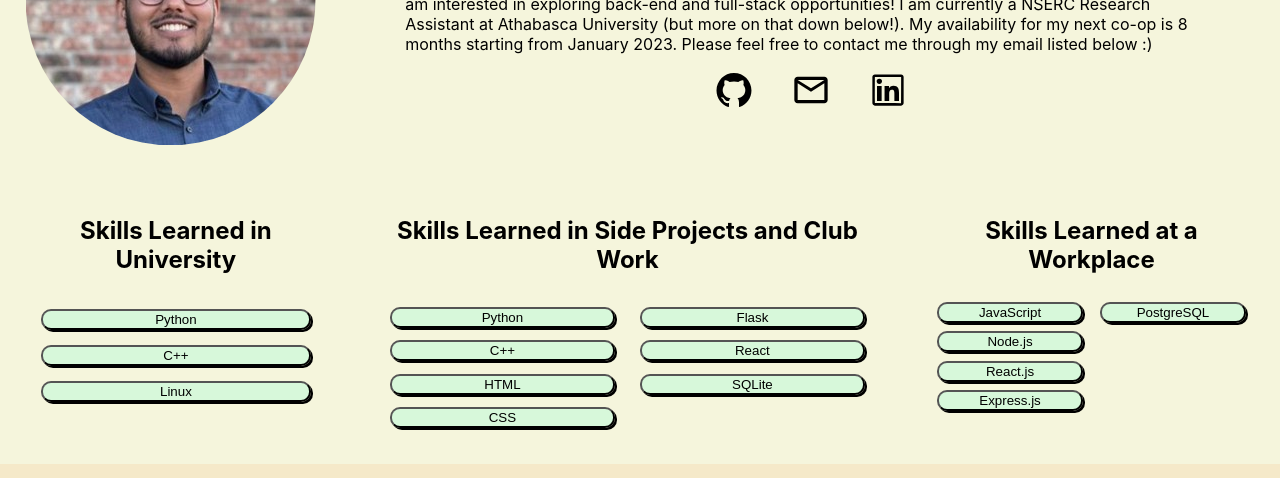
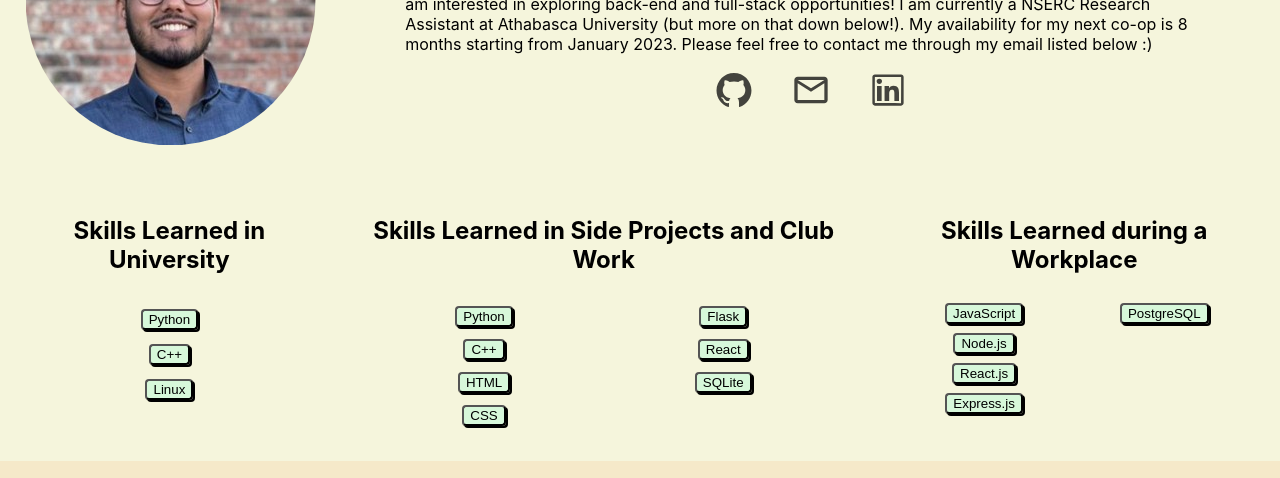
Before and after one commit to Harsh528123/PersonalWebsite, a React (Create React App) app in the folder personalwebsite/: page / in a window 1280 px wide. Shown: the part 235-713 px from the top of the page. Built offline with nearby package versions, Linux system fonts and the light colour scheme.

Commit message:
fixed skill buttons

```diff
--- a/personalwebsite/src/App.css
+++ b/personalwebsite/src/App.css
@@ -1,4 +1,5 @@
 .App{
     display:flex;
     flex-direction: column;
+    scroll-snap-type: y mandatory;
 }
--- a/personalwebsite/src/components/Intro.css
+++ b/personalwebsite/src/components/Intro.css
@@ -39,8 +39,12 @@
     text-align: center;
     margin-bottom:0px;
 }
+.SocialMedia{
+    opacity: 85%;
+    color: aquamarine;
+}
 .SocialMedia:hover{
-    opacity: 65%;
+    opacity: 100%;
 }
 
 
--- a/personalwebsite/src/components/Skills.css
+++ b/personalwebsite/src/components/Skills.css
@@ -15,14 +15,14 @@
 }
 .OverallSkills button {
     display:flex;
-    width:90%;
+    width:auto;
     justify-content: center;
     margin-top:5%;
-    border-radius: 10px;
-    -webkit-border-radius: 10px;
-    -moz-border-radius: 10px;
-    -ms-border-radius: 10px;
-    -o-border-radius: 10px;
+    border-radius: 4px;
+    -webkit-border-radius: 4px;
+    -moz-border-radius: 4px;
+    -ms-border-radius: 4px;
+    -o-border-radius: 4px;
     background-color: rgba(127, 255, 212, 0.253);
     box-shadow: 2px 2px;
 }
--- a/personalwebsite/src/components/Skills.js
+++ b/personalwebsite/src/components/Skills.js
@@ -28,7 +28,7 @@ const Skills = () => {
             </div>
         </section>
         <section className='SpecificSkills'>
-            <h2> Skills Learned at a Workplace</h2>
+            <h2> Skills Learned during a Workplace</h2>
             <div className='all8'>
                 <div className='setof4'>
                     <button> JavaScript </button>
--- a/personalwebsite/src/components/Timeline.css
+++ b/personalwebsite/src/components/Timeline.css
@@ -37,6 +37,7 @@
     display:inline;
     border:none;
     margin-top:2%;
+    opacity: 80%;
     background-color: rgba(140, 241, 110, 0.692);
     border-radius: 5px;
     -webkit-border-radius: 5px;
@@ -46,7 +47,7 @@
     cursor: pointer;
 }
 .timeline-item button:hover{
-    opacity:70%;
+    opacity:100%;
 }
 
 .timeline-item:nth-child(odd) {
```
